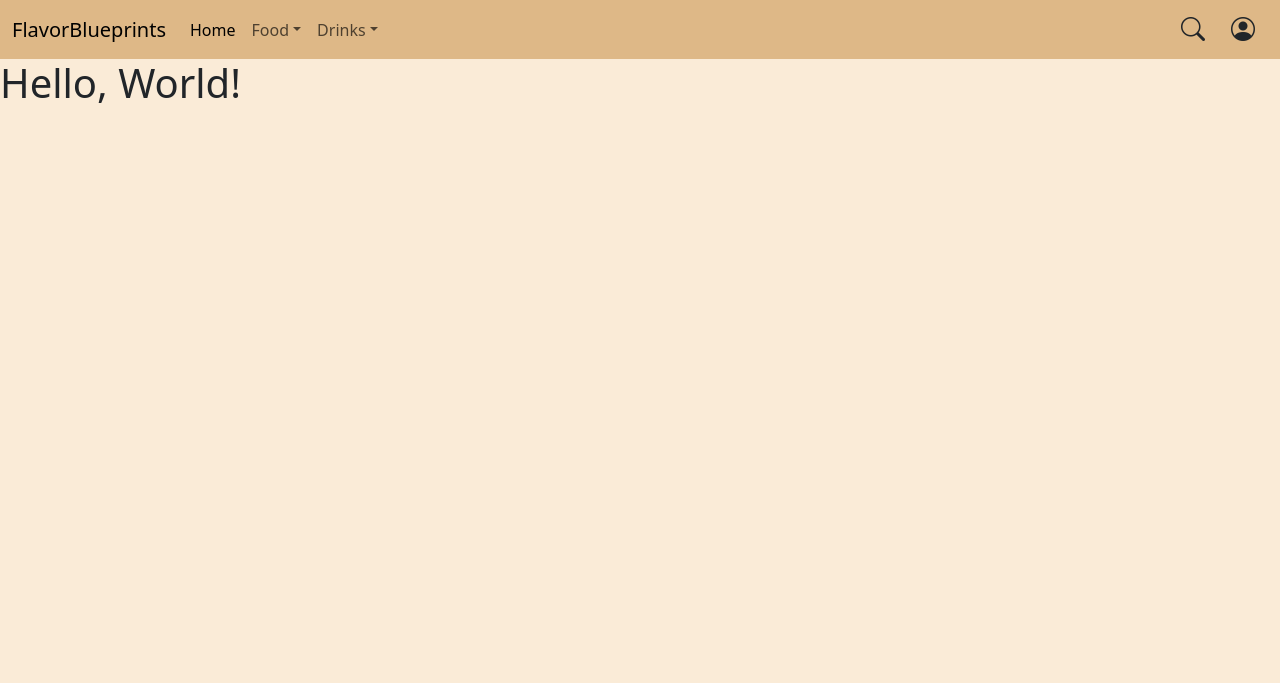
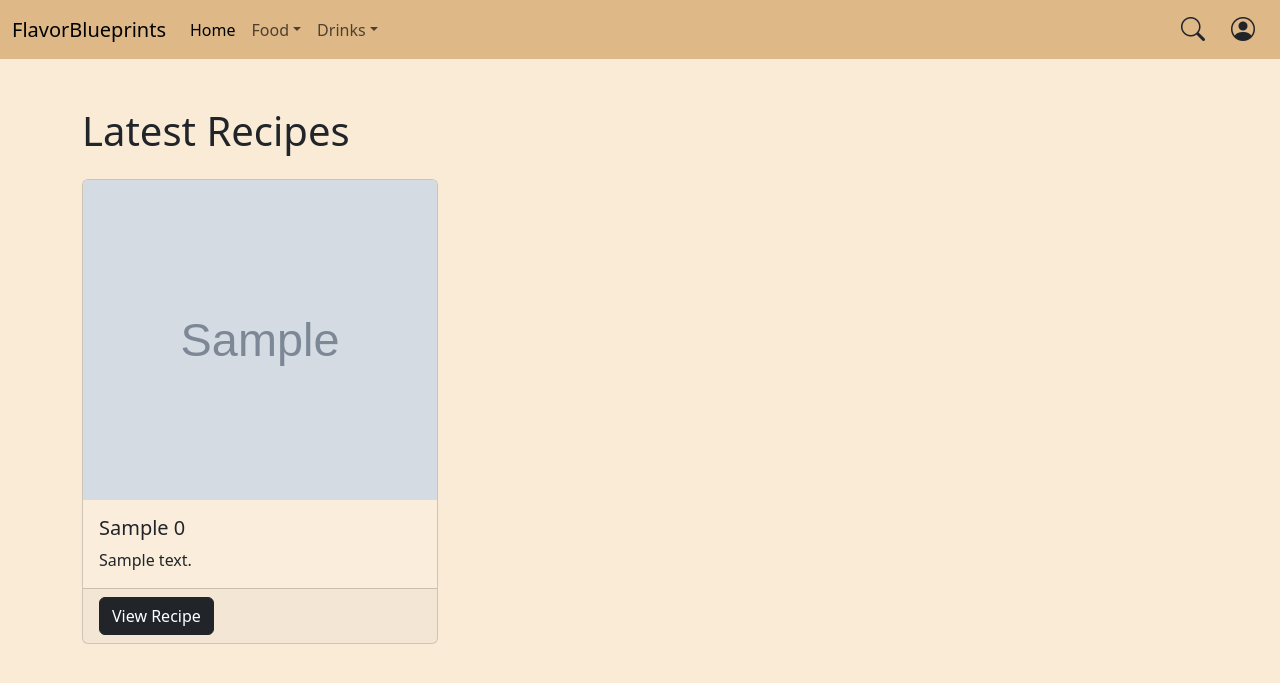
Before and after one commit to kouridakis/itc4214-final, a Django app: template flavorblueprints/recipes/templates/recipes/index.html in a window 1280 px wide. Shown: the top 683 px of the page. Run offline with Django 5.2, Linux system fonts and the light colour scheme; the template is opened without the code that fills it: most values are stand-ins (such as "Sample title", 1, 10 or a date in 2020); grey boxes marked "Sample" are stand-in pictures.

Commit message:
Update recipes:index and the related template.

```diff
--- a/flavorblueprints/recipes/templates/recipes/index.html
+++ b/flavorblueprints/recipes/templates/recipes/index.html
@@ -1,7 +1,32 @@
-{% extends "common/layout.html" %}
+{% extends 'common/layout.html' %}
 
-{% block title %}Recipes{% endblock %}
+{% load static %}
+
+
+{% block title %}FlavorBlueprints{% endblock %}
 
 {% block body %}
-    <h1>Hello, World!</h1>
+    <div class="container">
+        <h1 class="pt-5 pb-3">Latest Recipes</h1>
+
+        <div class="row row-cols-1 row-cols-md-2 row-cols-lg-3 g-4">
+            {% for recipe_and_photo in recipes_with_photos %}
+                <div class="col">
+                    <div class="card h-100">
+                        <img src="{{ recipe_and_photo.1.image.url }}"
+                            class="card-img-top"
+                            alt="{{ recipe_and_photo.1.alt_text }}">
+                        <div class="card-body">
+                            <h5 class="card-title">{{ recipe_and_photo.0.title }}</h5>
+                            <p class="card-text">{{ recipe_and_photo.0.description }}</p>
+                        </div>
+                        <div class="card-footer">
+                            <a href="{% url 'recipes:recipe' recipe_and_photo.0.id %}"
+                                class="btn btn-dark">View Recipe</a>
+                        </div>
+                    </div>
+                </div>
+            {% endfor %}
+        </div>
+    </div>
 {% endblock %}
```
Also changed, not shown: flavorblueprints/recipes/views.py (+18 -5 lines).
